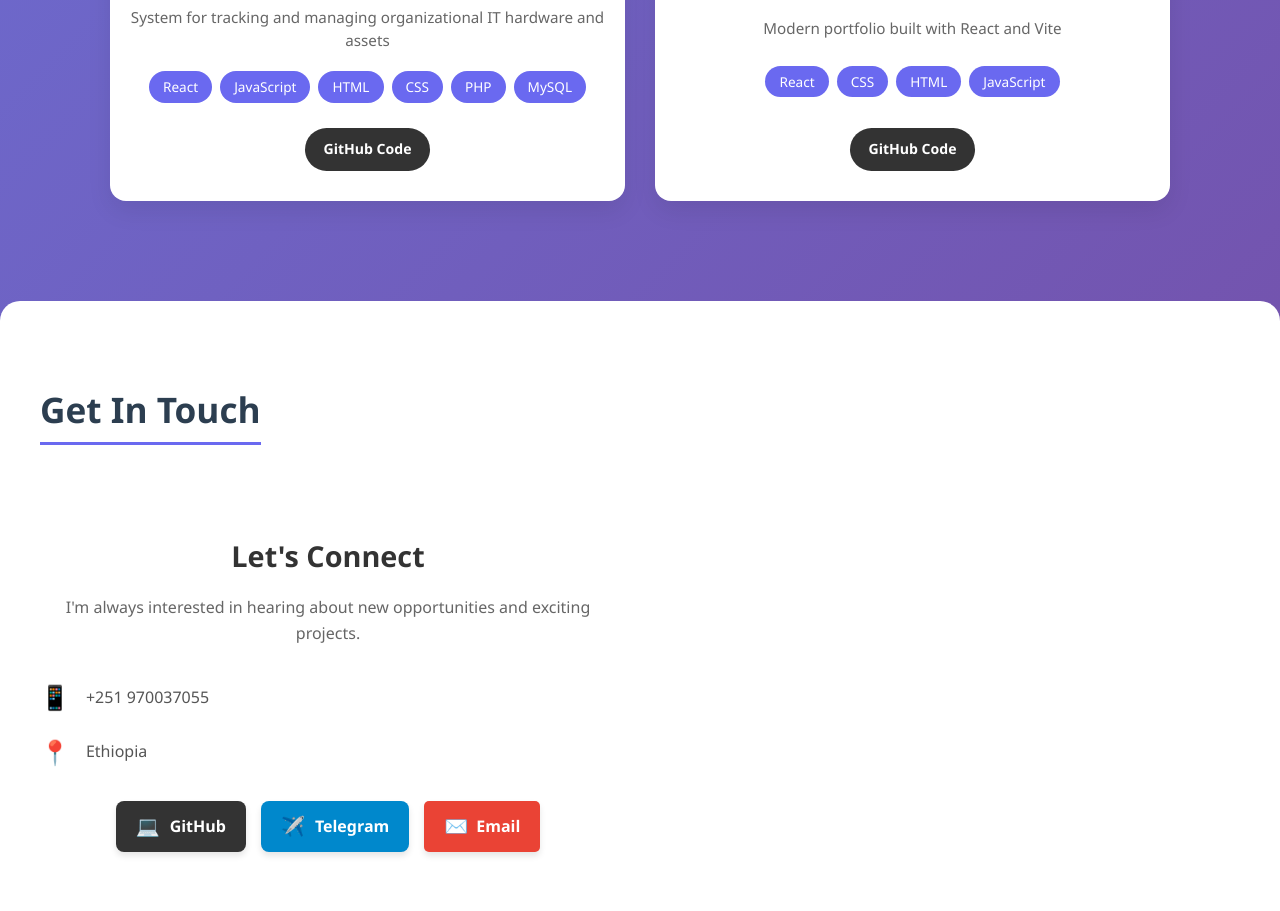
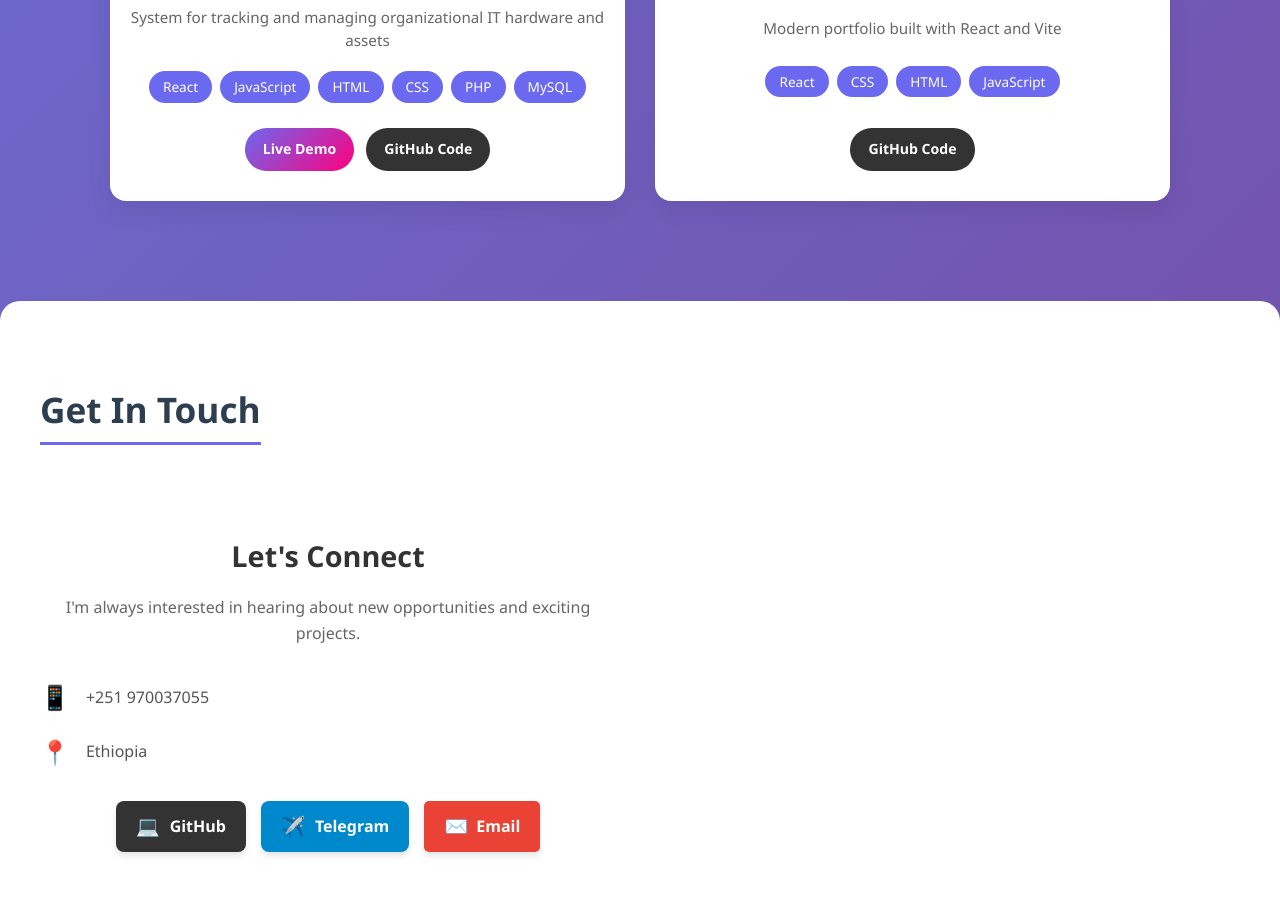
Before and after one commit to fentatena6-cmyk/new-portfolio, a React (Vite) app: page / in a window 1280 px wide. Shown: the part 1880-2791 px from the top of the page. Built offline with nearby package versions, Linux system fonts and the light colour scheme; the HTML template or start-up script is replaced by a standard one.

Commit message:
update individual github repository links for projects

```diff
--- a/src/components/Projects.jsx
+++ b/src/components/Projects.jsx
@@ -8,7 +8,7 @@ const Projects = () => {
       description: 'System for tracking and managing organizational IT hardware and assets',
       icon: '💻',
       tags: ['React', 'JavaScript', 'HTML', 'CSS', 'PHP', 'MySQL'],
-      liveUrl: '',
+      liveUrl: 'https://it-asset-management.vercel.app',
       githubUrl: 'https://github.com/fentatena6-cmyk/cs-projects' // ወደ cs-projects ሪፖዚቶሪ ይቀየራል
     },
     {
```
